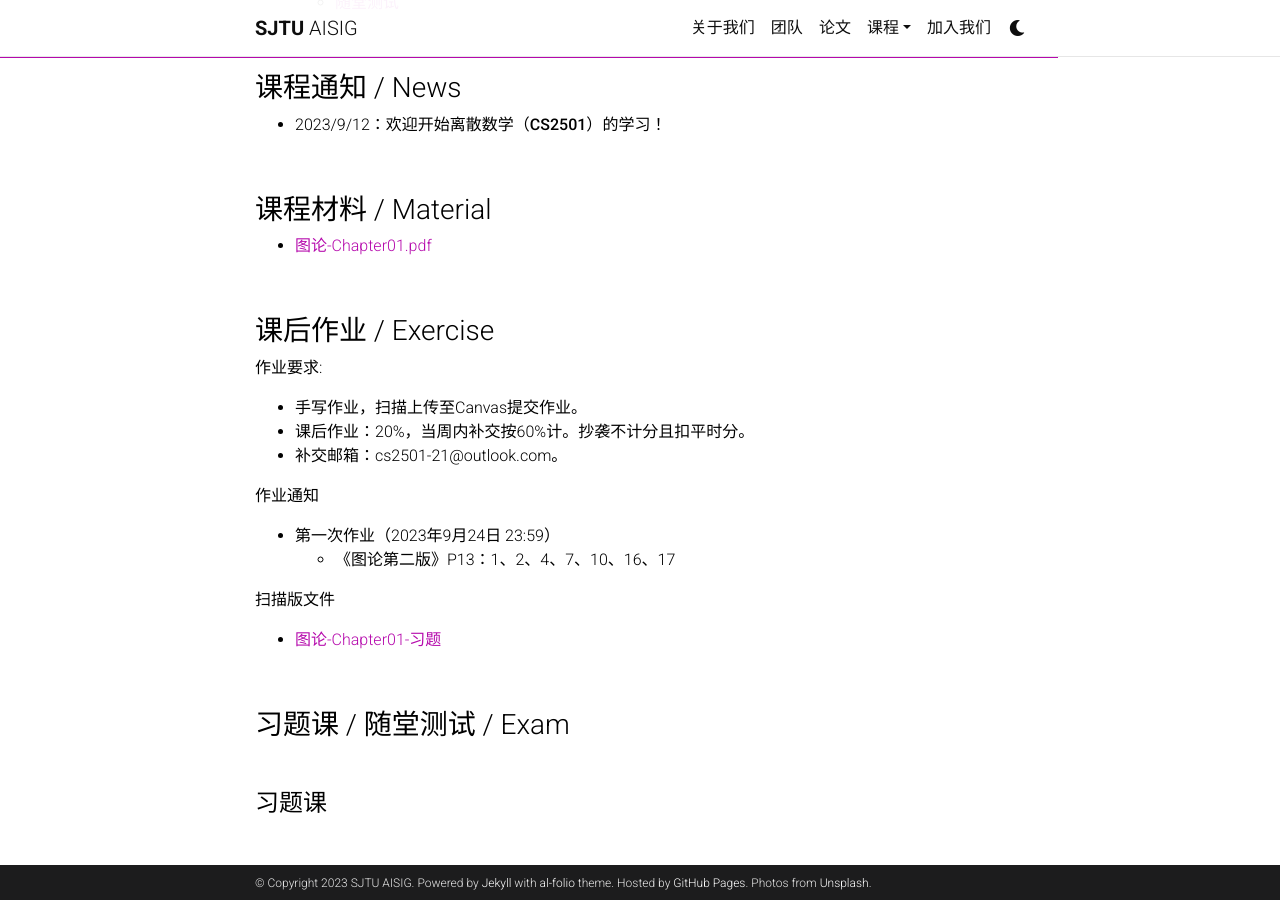
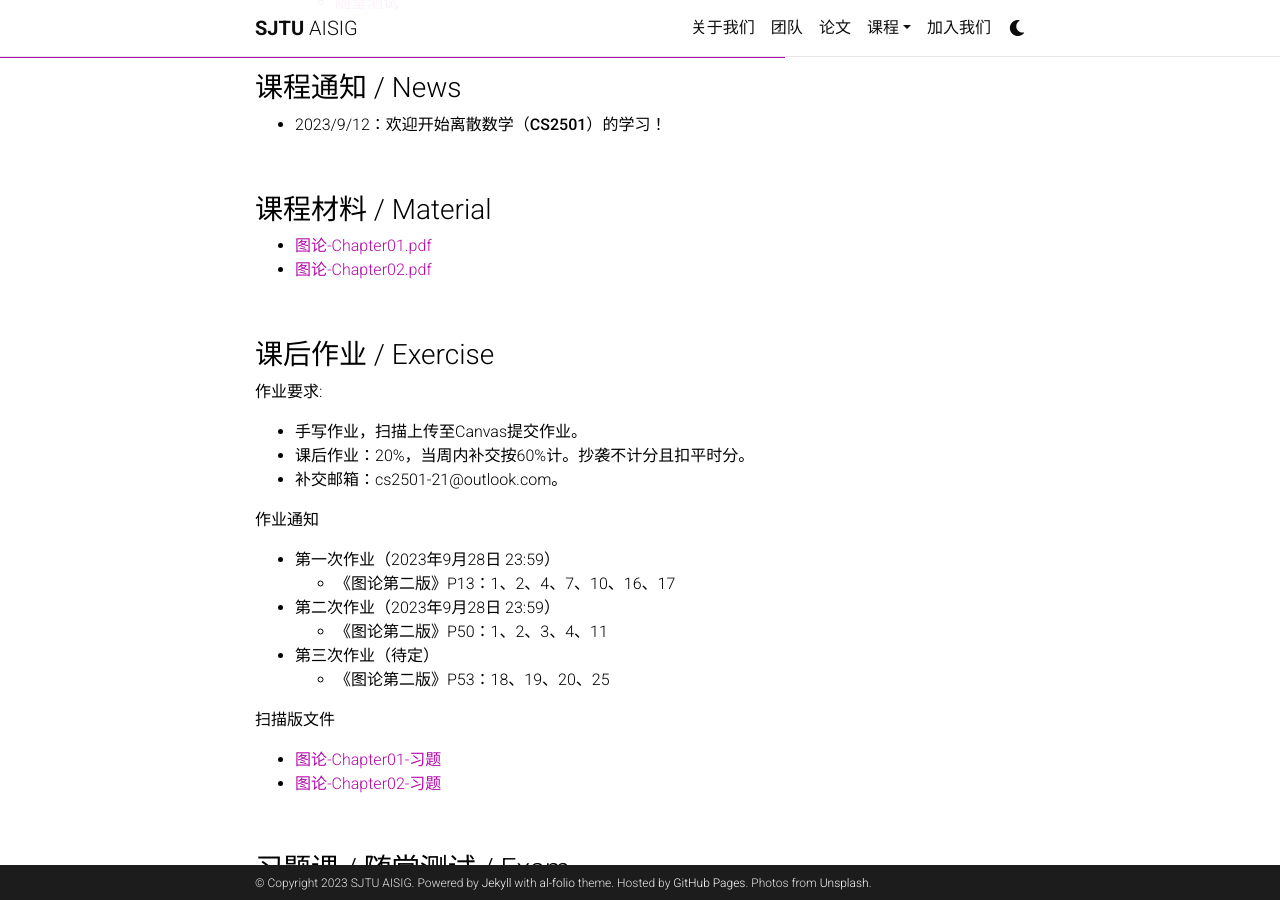
Before and after one commit to AISIGSJTU/AISIGSJTU.github.io, a Jekyll site: the page built from _teaching/CS2501-23.md, in a window 1280 px wide and 900 px high, scrolled down 343 px. Built offline with Jekyll 4.4.1, drawn with Linux system fonts in a browser that asks for light colours; comment, search, counter and statistics services are not loaded; a style sheet for code colours, icons or effects is not loaded.

Commit message:
update course

```diff
--- a/_teaching/CS2501-23.md
+++ b/_teaching/CS2501-23.md
@@ -31,6 +31,7 @@
 ### 课程材料 / Material
 
 - [图论-Chapter01.pdf](/assets/course/2023/cs2501/离散数学-图论-Chapter01.pdf)
+- [图论-Chapter02.pdf](/assets/course/2023/cs2501/离散数学-图论-Chapter02.pdf)
 
 <br/>
 
@@ -43,11 +44,16 @@
 
 
 **作业通知**
-- 第一次作业（2023年9月24日 23:59）
+- 第一次作业（2023年9月28日 23:59）
   - 《图论第二版》P13：1、2、4、7、10、16、17
+- 第二次作业（2023年9月28日 23:59）
+  - 《图论第二版》P50：1、2、3、4、11
+- 第三次作业（待定）
+  - 《图论第二版》P53：18、19、20、25
 
 **扫描版文件**
 - [图论-Chapter01-习题](/assets/course/2023/cs2501/图论-Chapter01-习题.pdf)
+- [图论-Chapter02-习题](/assets/course/2023/cs2501/图论-Chapter02-习题.pdf)
 
 <br/>
 
```
Also changed, not shown: 2 other files.
